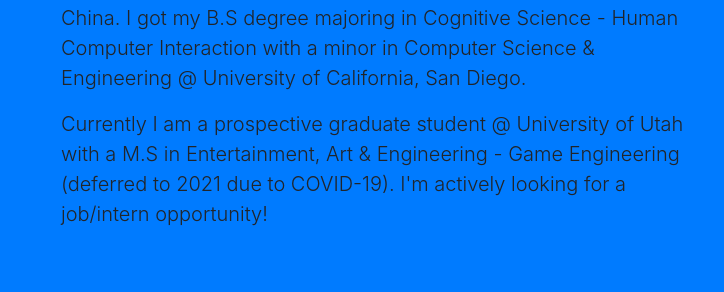
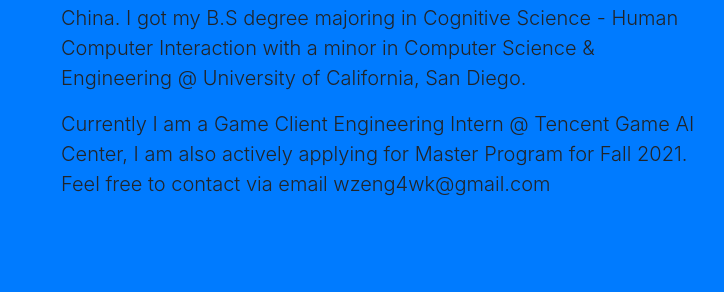
Before and after one commit to WayGold/Portfolio, a website with bundled scripts: page index.html in a window 1280 px wide. Shown: the part 1121-1413 px from the top of the page, 379-1103 px from the left. Built offline with nearby package versions, Linux system fonts and the light colour scheme; a web font is replaced by a local one.

Commit message:
update pm

```diff
--- a/index.html
+++ b/index.html
@@ -140,8 +140,7 @@
     <div style=" margin-top: 15px; float: left; margin-left: 65px; flex: 0 0 70.333333%; max-width: 700px;">
       <h1 style="font-size: 40px;">Hello,</h1>
       <p class="lead">My name is Wei Zeng. I was born & raised in Zhuhai, Guangdong, China. I got my B.S degree majoring in Cognitive Science - Human Computer Interaction with a minor in Computer Science & Engineering @ University of California, San Diego.<br></p>
-      <p class="lead">Currently I am a prospective graduate student @ University of Utah with a M.S in Entertainment, Art & Engineering - Game Engineering (deferred to 2021 due to COVID-19).
-        I'm actively looking for a job/intern opportunity!<br><br>
+      <p class="lead">Currently I am a Game Client Engineering Intern @ Tencent Game AI Center, I am also actively applying for Master Program for Fall 2021. Feel free to contact via email wzeng4wk@gmail.com<br><br>
       </p>
     </div>
   </div>
```
